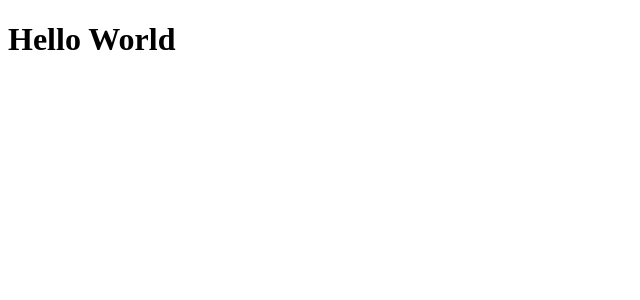
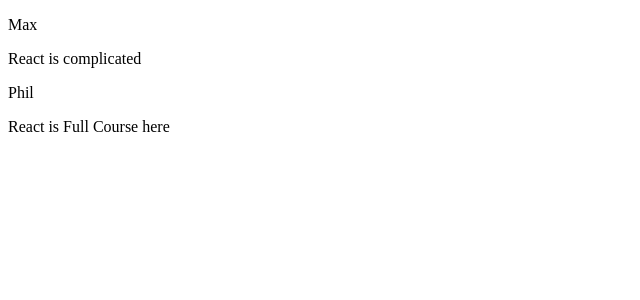
Before and after one commit to Philippe35507/max-react-router, a React (Vite) app: page / in a window 1280 px wide. Shown: the top 300 px of the page, without its empty margins (0-640 px from the left). Built offline with nearby package versions, Linux system fonts and the light colour scheme.

Commit message:
Working with props

```diff
--- a/src/App.jsx
+++ b/src/App.jsx
@@ -1,5 +1,12 @@
+import Post from "./components/Post";
+
 function App() {
-  return <h1>Hello World</h1>;
+  return (
+    <main>
+      <Post author="Max" body="React is complicated" />
+      <Post author="Phil" body="React is Full Course here" />
+    </main>
+  );
 }
 
 export default App;
--- a/src/components/Post.jsx
+++ b/src/components/Post.jsx
@@ -0,0 +1,10 @@
+function Post(props) {
+  return (
+    <div>
+      <p>{props.author} </p>
+      <p>{props.body}</p>
+    </div>
+  );
+}
+
+export default Post;
```
